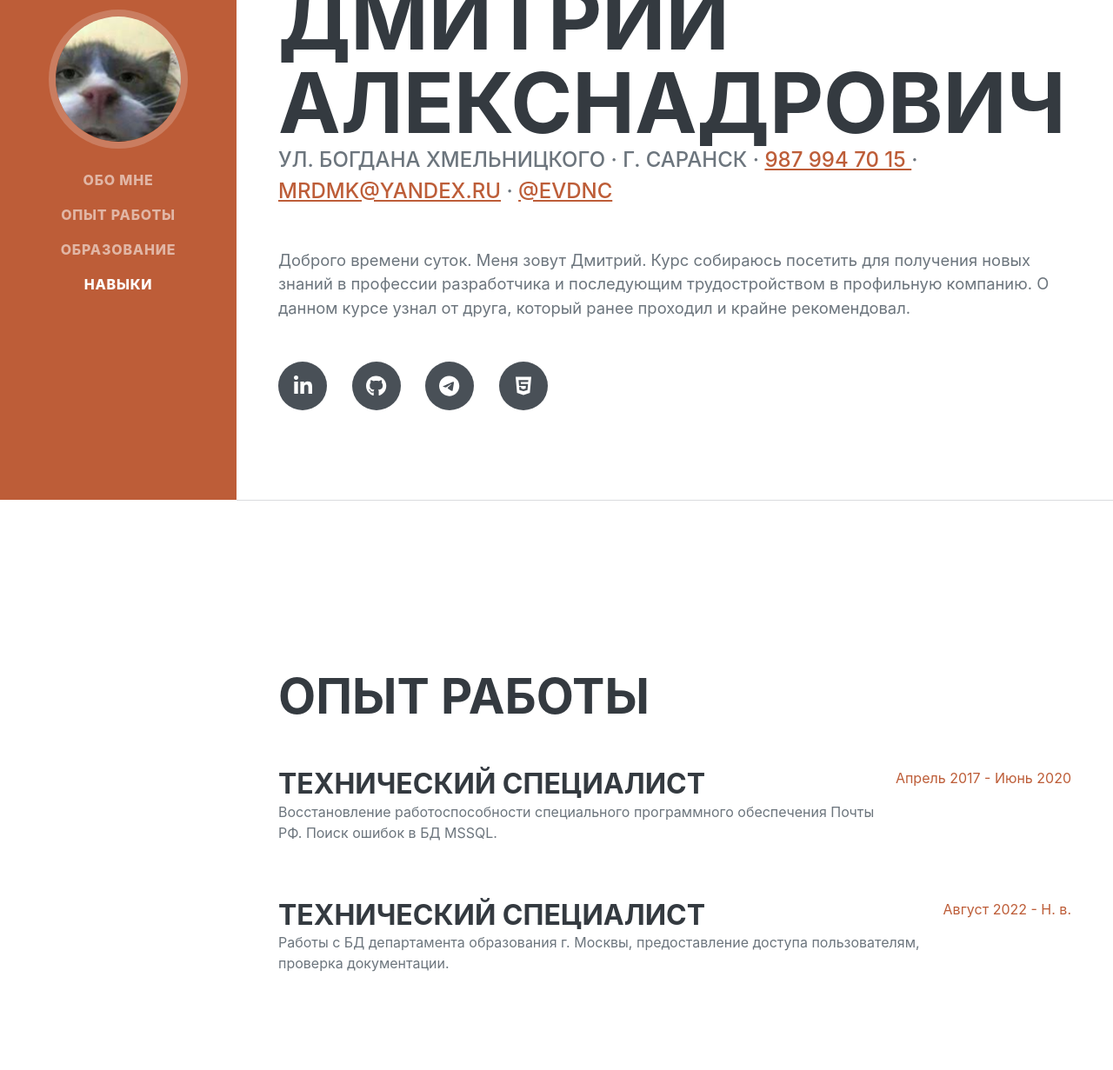
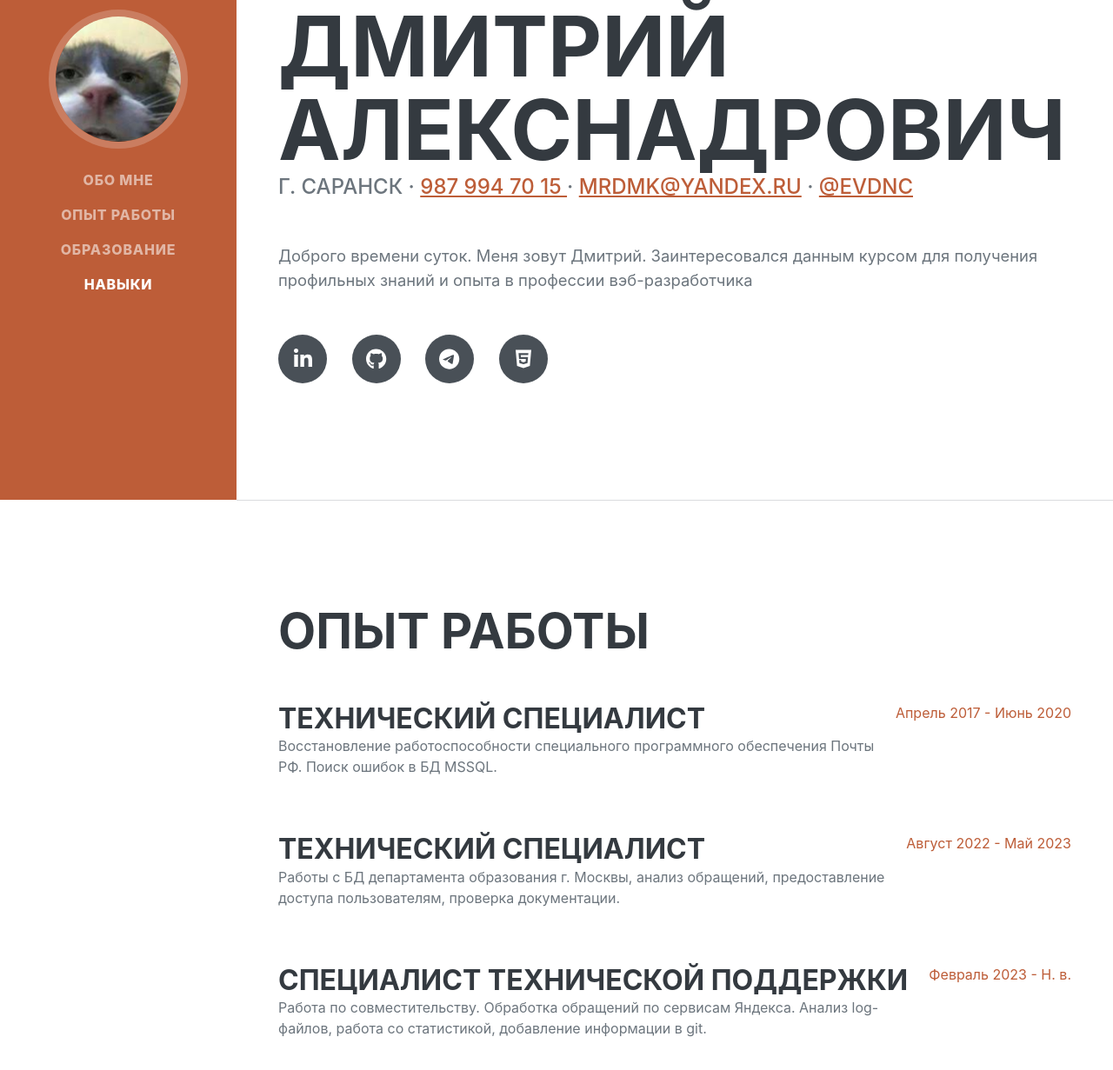
Before and after one commit to evidnc/evidnc.github.io, a plain HTML site: page index.html in a window 1280 px wide. Shown: the part 225-1456 px from the top of the page at 87% size. Drawn offline with nearby package versions, Linux system fonts and the light colour scheme; a web font is replaced by a local one.

Commit message:
update info

```diff
--- a/index.html
+++ b/index.html
@@ -3,7 +3,7 @@
     <head>
         <meta charset="utf-8" />
         <meta name="viewport" content="width=device-width, initial-scale=1, shrink-to-fit=no" />
-        <meta name="description" content="Resume for course Codemasters" />
+        <meta name="description" content="Resume for course Kokoc" />
         <meta name="author" content="@evdnc" />
         <title>Resume Kruglov D.A.</title>
         <link rel="icon" type="image/x-icon" href="assets/img/favicon.ico" />
@@ -35,10 +35,10 @@
                         Круглов Дмитрий Алекснадрович
                     </h1>
                     <div class="subheading mb-5">
-                        ул. Богдана Хмельницкого · г. Саранск · <a href="tel:+79879947015"> 987 994 70 15 </a> ·
+                        г. Саранск · <a href="tel:+79879947015"> 987 994 70 15 </a> ·
                         <a href="mailto:mrdmk@yandex.ru">mrdmk@yandex.ru</a> · <a href="tg://resolve?domain=evdnc"> @evdnc </a>
                     </div>
-                    <p class="lead mb-5">Доброго времени суток. Меня зовут Дмитрий.  Курс собираюсь посетить для получения новых знаний в профессии разработчика и последующим трудостройством в профильную компанию. О данном курсе узнал от друга, который ранее проходил и крайне рекомендовал.</p>
+                    <p class="lead mb-5">Доброго времени суток. Меня зовут Дмитрий.  Заинтересовался данным курсом для получения профильных знаний и опыта в профессии вэб-разработчика</p>
                     <div class="social-icons">
                         <a class="social-icon" href="#"><i class="fab fa-linkedin-in"></i></a>
                         <a class="social-icon" href="https://github.com/evidnc"><i class="fab fa-github"></i></a>
@@ -61,9 +61,16 @@
                     <div class="d-flex flex-column flex-md-row justify-content-between mb-5">
                         <div class="flex-grow-1">
                             <h3 class="mb-0">Технический специалист</h3>
-                            <p>Работы с БД департамента образования г. Москвы, предоставление доступа пользователям, проверка документации.</p>
+                            <p>Работы с БД департамента образования г. Москвы, анализ обращений, предоставление доступа пользователям, проверка документации.</p>
                         </div>
-                        <div class="flex-shrink-0"><span class="text-primary">Август 2022 - Н. в.</span></div>
+                        <div class="flex-shrink-0"><span class="text-primary">Август 2022 - Май 2023</span></div>
+                    </div>
+                    <div class="d-flex flex-column flex-md-row justify-content-between mb-5">
+                        <div class="flex-grow-1">
+                            <h3 class="mb-0">Специалист технической поддержки</h3>
+                            <p>Работа по совместительству. Обработка обращений по сервисам Яндекса. Анализ log-файлов, работа со статистикой, добавление информации в git.</p>
+                        </div>
+                        <div class="flex-shrink-0"><span class="text-primary">Февраль 2023 - Н. в.</span></div>
                     </div>
                 </div>
             </section>
```
